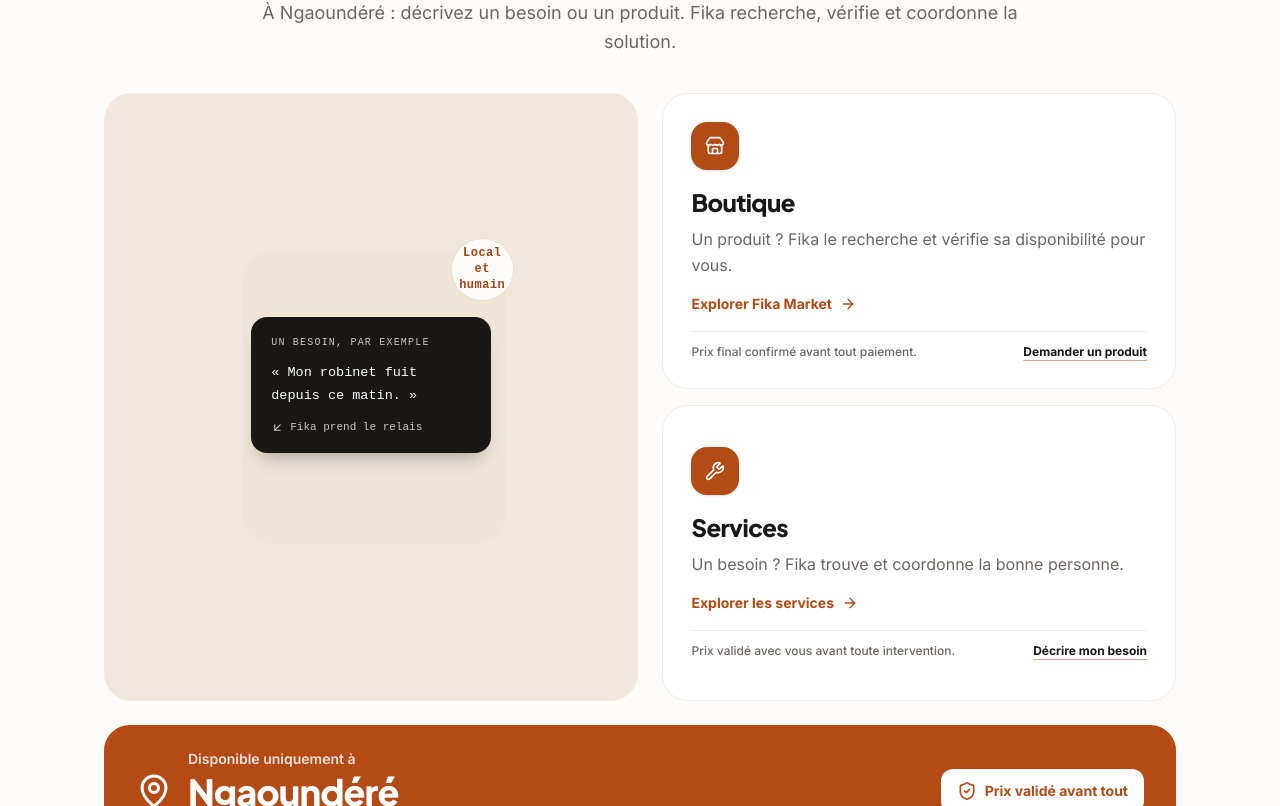
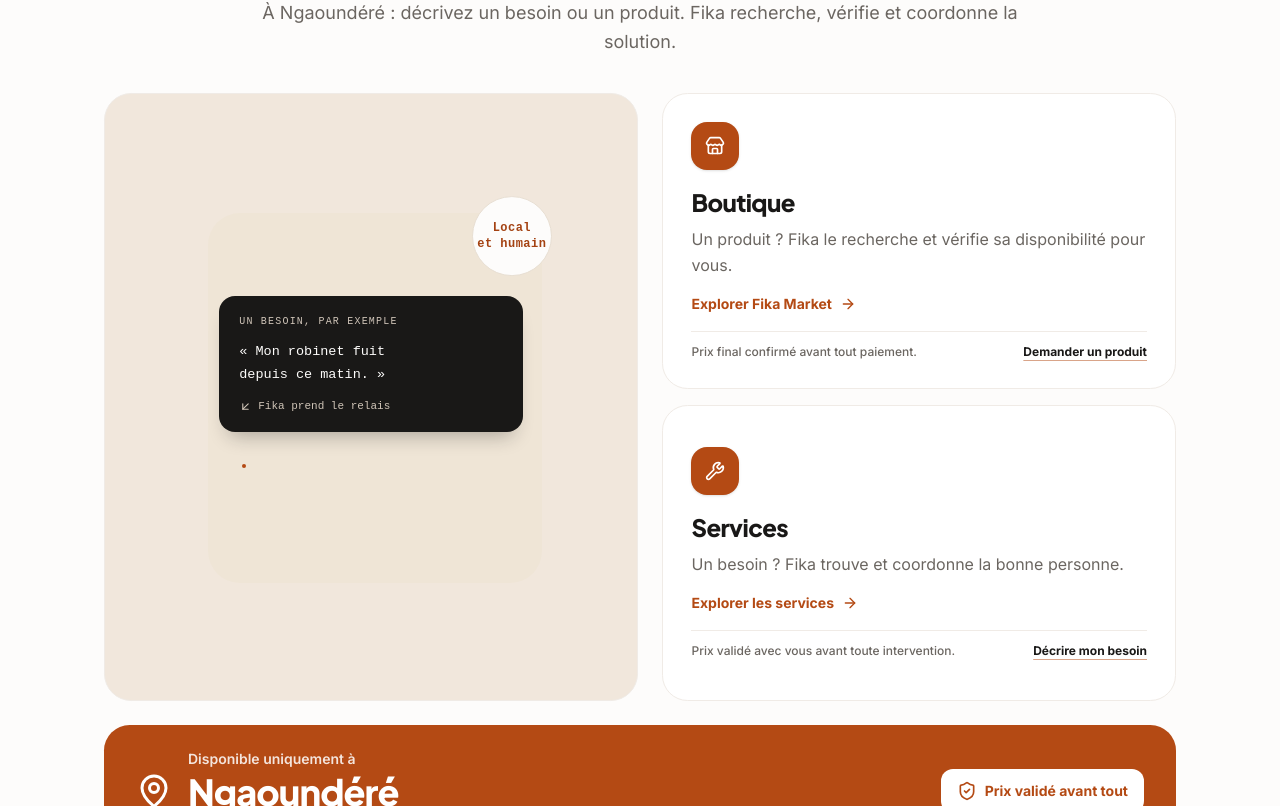
Before and after one commit to amaeldorian06-gif/Fika, a React (Vite) app: page / in a window 1280 px wide. Shown: the part 444-1250 px from the top of the page. Built offline with nearby package versions, Linux system fonts and the light colour scheme; a web font is replaced by a local one.

Commit message:
style(home): enlarge brand illustration for compact entry layout

```diff
--- a/src/components/need-illustration.css
+++ b/src/components/need-illustration.css
@@ -36,7 +36,7 @@
 
 /* Variante visuelle seule (carte d'entrée) : la demande devient le sujet,
    recentrée, sans message éditorial — la copie de la carte joue ce rôle. */
-.need-illustration--visual { max-width: 300px; aspect-ratio: 10 / 11; }
+.need-illustration--visual { max-width: 380px; aspect-ratio: 10 / 11; }
 .need-illustration--visual .need-illustration__request { top: 26%; left: 10%; right: 10%; width: auto; padding: 18px 20px; }
 .need-illustration--visual .need-illustration__request p { font-size: 13.5px; }
 .need-illustration--visual .need-illustration__dot { top: 66%; left: 16%; }
```
